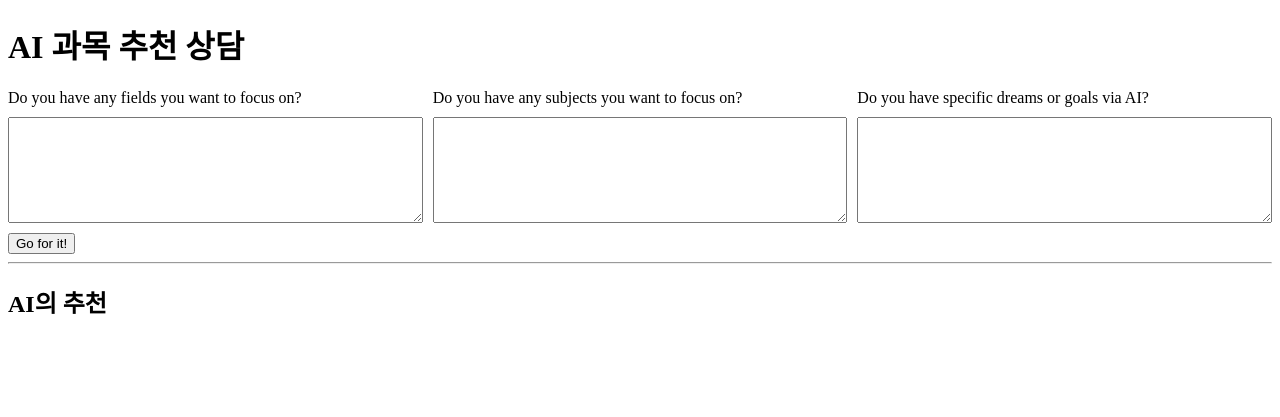
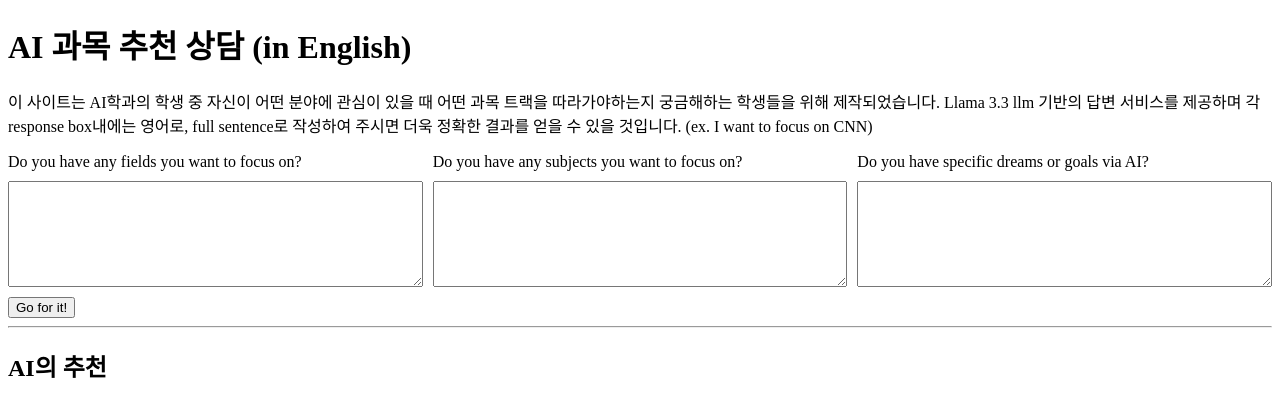
Before and after one commit to HaeSeongHI/Teamproject, a Flask app: page / in a window 1280 px wide. Shown: the top 417 px of the page. Run offline with Flask 3, Linux system fonts and the light colour scheme; parts of the project's set-up code (start-up, migrations or seed data) failed here and were passed over.

Commit message:
html 관련 사이트 수정 완료료

```diff
--- a/templates/index.html
+++ b/templates/index.html
@@ -24,7 +24,11 @@
     </style>
 </head>
 <body>
-    <h1>AI 과목 추천 상담</h1>
+    <h1>AI 과목 추천 상담 (in English)</h1>
+    <p>
+        이 사이트는 AI학과의 학생 중 자신이 어떤 분야에 관심이 있을 때 어떤 과목 트랙을 따라가야하는지 궁금해하는 학생들을 위해 제작되었습니다.
+        Llama 3.3 llm 기반의 답변 서비스를 제공하며 각 response box내에는 영어로, full sentence로 작성하여 주시면 더욱 정확한 결과를 얻을 수 있을 것입니다. (ex. I want to focus on CNN)
+    </p>
     <form method="post">
         <div class="label-row">
             <label for="question1">Do you have any fields you want to focus on?</label>
```
